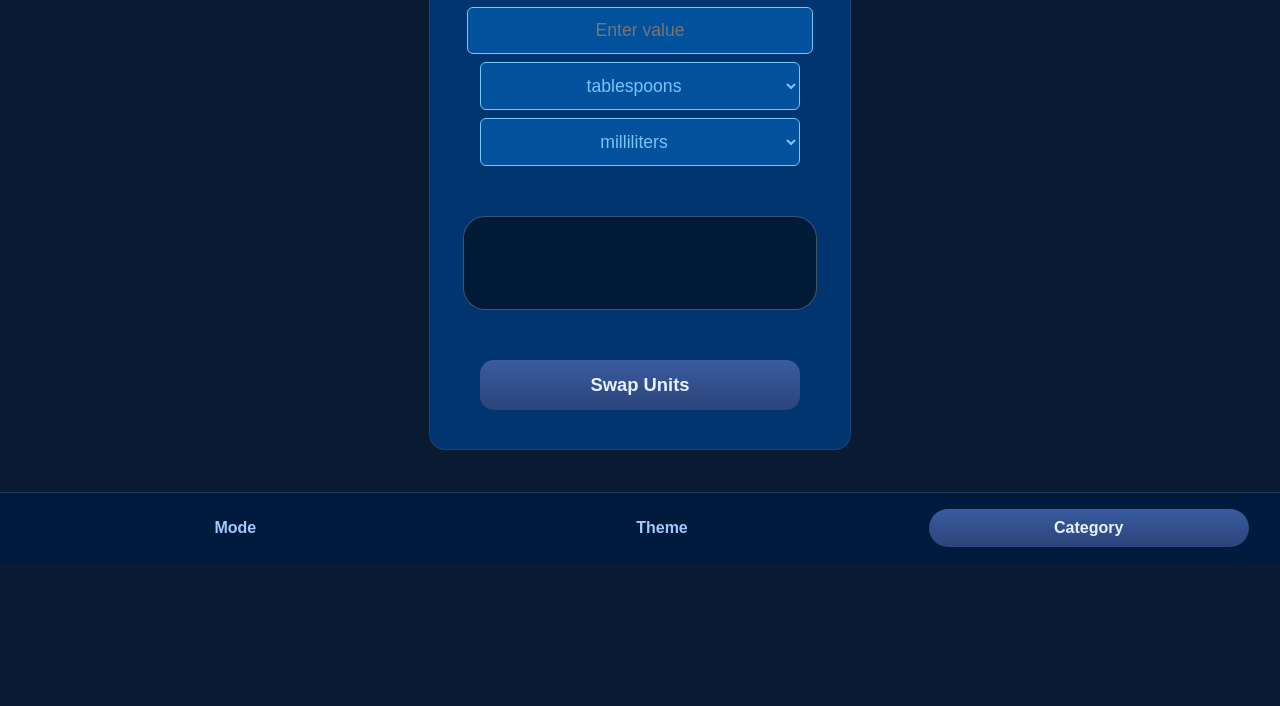
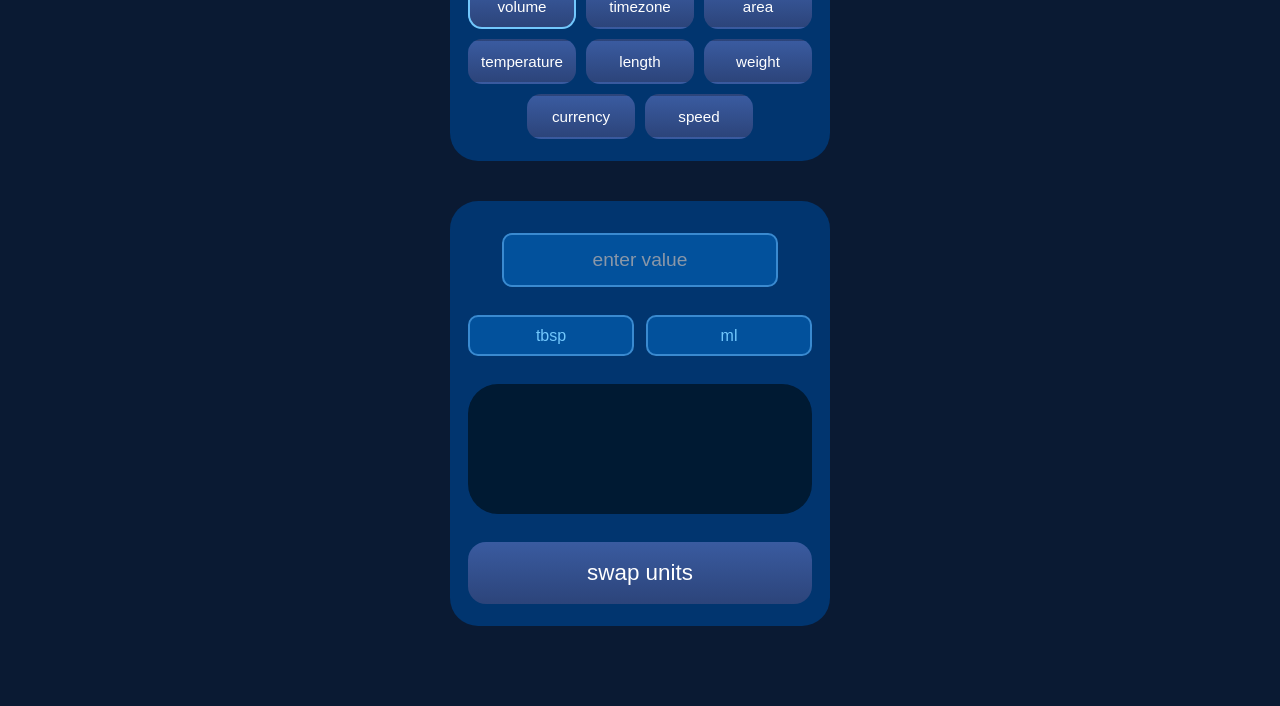
Before and after one commit to imkfnh/unit-converter-update, a plain HTML site: page index.html in a window 1280 px wide. Shown: the part 237-943 px from the top of the page. Before the commit the page ends 800 px from the top, so only its background shows below. Drawn offline with Linux system fonts and the light colour scheme; a web font is replaced by a local one.

Commit message:
Update index.html

```diff
--- a/index.html
+++ b/index.html
@@ -4,161 +4,188 @@
   <meta charset="UTF-8">
   <meta name="viewport" content="width=device-width, initial-scale=1.0">
   <title>Unit Converter</title>
+  <link rel="manifest" href="manifest.json">
   <link rel="apple-touch-icon" href="icon.png">
   <meta name="apple-mobile-web-app-capable" content="yes">
   <meta name="apple-mobile-web-app-title" content="Converter">
   <meta name="theme-color" content="#001A3D">
 
+  <!-- Font -->
+  <link rel="preconnect" href="https://fonts.googleapis.com">
+  <link rel="preconnect" href="https://fonts.gstatic.com" crossorigin>
+  <link href="https://fonts.googleapis.com/css2?family=Amaranth&display=swap" rel="stylesheet">
 </head>
 
-<body class="dark">
+<body>
 
   <!-- Header -->
   <header class="app-header">
-    <img src="header.jpeg" class="header-img">
+    <img src="header.jpeg" class="header-img" alt="">
   </header>
 
-  <!-- Main Card -->
-  <div class="card">
-    <h1>Unit Converter</h1>
+  <main class="page">
 
-    <input id="inputValue" type="text" inputmode="decimal" placeholder="Enter value">
-    <button id="negBtn" style="display:none;">± Negative</button>
+    <!-- Category Card -->
+    <section class="card">
+      <h2 class="card-title">choose category</h2>
+      <div id="categoryList" class="category-grid"></div>
+    </section>
 
+    <!-- Converter Card -->
+    <section class="card converter-card">
+      <input id="inputValue" type="text" inputmode="decimal" placeholder="enter value">
+      <button id="negBtn" class="action-btn" style="display:none;">± negative</button>
+
+      <div class="unit-row">
         <select id="fromUnit"></select>
         <select id="toUnit"></select>
+      </div>
 
       <div class="result-box">
         <div id="result"></div>
         <div id="fractionResult" class="fraction-line"></div>
       </div>
 
-    <button id="swapBtn">Swap Units</button>
-    <button id="roundBtn" style="display:none;">Round</button>
-  </div>
+      <button id="swapBtn" class="action-btn">swap units</button>
+      <button id="roundBtn" class="action-btn" style="display:none;">round</button>
+    </section>
 
-  <!-- Bottom Toolbar -->
-  <div class="bottom-toolbar">
-    <button class="toolbar-btn" id="modeBtn">Mode</button>
-    <button class="toolbar-btn" id="themeBtn">Theme</button>
-    <button class="toolbar-btn category-btn" id="categoryBtn">Category</button>
-  </div>
-
-  <!-- Category Modal -->
-  <div id="categoryModal" class="modal-backdrop hidden">
-    <div class="modal-sheet">
-      <h2>Select Category</h2>
-      <div id="categoryList" class="modal-options"></div>
-    </div>
-  </div>
+  </main>
 
 <style>
-  body {
-    font-family: Arial, sans-serif;
-    padding: 20px;
-    background-color: #002B60;
-    color: #72C7FC;
-    padding-top: 130px;
-    padding-bottom: 90px;
-    transition: background-color 0.3s ease, color 0.3s ease;
+  * {
+    box-sizing: border-box;
   }
 
-  body.dark {
+  body {
+    margin: 0;
+    font-family: "Amaranth", Arial, sans-serif;
     background-color: #0A1A33;
     color: #CFE8FF;
   }
 
   /* Header */
   .app-header {
-    position: fixed;
-    top: 0;
-    left: 0;
     width: 100%;
     height: 120px;
     background: #001A3D;
-    display: flex;
-    justify-content: center;
-    align-items: center;
-    z-index: 1000;
   }
 
   .header-img {
+    display: block;
     width: 100%;
     height: 100%;
     object-fit: cover;
-    border-bottom: 1px solid rgba(255,255,255,0.1);
   }
 
-  /* Main card */
+  /* Page + cards */
+  .page {
+    padding: 24px 20px 40px;
+  }
+
   .card {
     background: #01356F;
-    padding: 25px 20px;
-    border-radius: 16px;
+    padding: 22px 18px;
+    border-radius: 28px;
     max-width: 380px;
-    margin: 0 auto;
-    border: 1px solid rgba(255,255,255,0.08);
-    transition: background-color 0.3s ease;
+    margin: 0 auto 40px;
   }
 
-  /* Inputs + selects */
-  input,
-  select {
-    padding: 12px;
-    font-size: 1.1rem;
-    margin: 8px 0;
-    width: 100%;
-    max-width: 320px;
-    background-color: #02519C;
-    color: #72C7FC;
-    border: 1px solid #72C7FC;
-    border-radius: 6px;
-    display: block;
-    margin-left: auto;
-    margin-right: auto;
-    text-align-last: center;
+  .card-title {
+    margin: 0 0 18px;
+    padding-left: 4px;
+    font-size: 2rem;
+    font-weight: normal;
+    color: #FFFFFF;
   }
 
-  /* Buttons */
-  button {
-    width: 100%;
-    max-width: 320px;
-    padding: 14px 20px;
-    margin: 14px auto;
-    font-size: 1.15rem;
-    font-weight: 600;
-    background: linear-gradient(180deg, #3A5BA0, #2C447A);
-    color: #E8F1FF;
-    border: none;
-    border-radius: 14px;
+  /* Category buttons */
+  .category-grid {
     display: flex;
-    align-items: center;
+    flex-wrap: wrap;
     justify-content: center;
     gap: 10px;
+  }
+
+  .cat-btn {
+    flex: 0 0 calc((100% - 20px) / 3);
+    padding: 12px 4px;
+    font-family: inherit;
+    font-size: 0.95rem;
+    color: #FFFFFF;
+    background: linear-gradient(180deg, #3A5BA0, #2C447A);
+    border: 2px solid transparent;
+    border-radius: 14px;
     cursor: pointer;
     transition: transform 0.1s ease;
   }
 
-  button:active {
+  .cat-btn.active {
+    border-color: #72C7FC;
+  }
+
+  .cat-btn:active {
     transform: scale(0.97);
+  }
+
+  /* Input + selects */
+  input,
+  select {
+    font-family: inherit;
+    font-size: 1.2rem;
+    color: #72C7FC;
+    background-color: #02519C;
+    border: 2px solid #3A8AD0;
+    border-radius: 10px;
+    text-align: center;
+    -webkit-appearance: none;
+    appearance: none;
+  }
+
+  input {
+    display: block;
+    width: 80%;
+    margin: 10px auto 0;
+    padding: 14px;
+  }
+
+  input::placeholder {
+    color: #8A97A8;
+  }
+
+  .unit-row {
+    display: flex;
+    gap: 12px;
+    margin: 28px 0;
+  }
+
+  select {
+    flex: 1;
+    min-width: 0;
+    padding: 10px 6px;
+    font-size: 1rem;
+    text-align-last: center;
+    text-overflow: ellipsis;
   }
 
   /* Result box */
   .result-box {
-    margin: 50px auto;
-    padding: 24px;
-    width: 80%;
-    max-width: 320px;
-    background: rgba(0,0,0,0.5);
-    backdrop-filter: blur(50px);
-    border-radius: 22px;
-    border: 1px solid rgba(255,255,255,0.25);
+    margin: 0 auto 28px;
+    padding: 24px 16px;
+    min-height: 130px;
+    display: flex;
+    flex-direction: column;
+    justify-content: center;
+    align-items: center;
     text-align: center;
+    background: #001A33;
+    border-radius: 30px;
   }
 
   #result {
-    font-size: 2.4rem;
-    font-weight: bold;
-    min-height: 2.4rem;
+    font-size: 2.2rem;
+    min-height: 2.2rem;
+    word-break: break-word;
   }
 
   .fraction-line {
@@ -167,152 +194,86 @@
     color: #A8D9FF;
   }
 
-  /* Bottom toolbar */
-  .bottom-toolbar {
-    position: fixed;
-    bottom: 0;
-    left: 0;
+  /* Action buttons */
+  .action-btn {
+    display: flex;
+    align-items: center;
+    justify-content: center;
     width: 100%;
-    height: 70px;
-    background: #001A3D;
-    border-top: 1px solid rgba(255,255,255,0.15);
-    display: flex;
-    justify-content: space-between;
-    align-items: center;
-    padding: 0 22px;
-    z-index: 999;
+    margin: 14px 0 0;
+    padding: 18px 20px;
+    font-family: inherit;
+    font-size: 1.4rem;
+    color: #FFFFFF;
+    background: linear-gradient(180deg, #3A5BA0, #2C447A);
+    border: none;
+    border-radius: 18px;
+    cursor: pointer;
+    transition: transform 0.1s ease;
   }
 
-  .toolbar-btn {
-    background: none;
-    border: none;
-    color: #A0C9FF;
-    font-size: 1rem;
-    font-weight: 600;
-    padding: 6px 10px;
-    border-radius: 10px;
-    cursor: pointer;
-  }
-
-  .category-btn {
-    background: linear-gradient(180deg, #3A5BA0, #2C447A);
-    color: #E8F1FF;
-    border-radius: 999px;
-    padding: 10px 24px;
-    font-size: 1rem;
-    font-weight: 600;
-  }
-
-  /* Modal */
-  .modal-backdrop {
-    position: fixed;
-    inset: 0;
-    background: rgba(0,0,0,0.45);
-    display: flex;
-    justify-content: center;
-    align-items: flex-end;
-    z-index: 2000;
-    transition: opacity 0.25s ease;
-  }
-
-  .modal-backdrop.hidden {
-    opacity: 0;
-    pointer-events: none;
-  }
-
-  .modal-sheet {
-    width: 100%;
-    max-width: 420px;
-    background: #01356F;
-    padding: 25px;
-    border-radius: 22px 22px 0 0;
-    border-top: 1px solid rgba(255,255,255,0.15);
-  }
-
-  .modal-options {
-    display: flex;
-    flex-direction: column;
-    gap: 12px;
-  }
-
-  .modal-option-btn {
-    padding: 14px;
-    border-radius: 12px;
-    background: #02519C;
-    color: #E8F1FF;
-    font-size: 1.1rem;
-    border: 1px solid rgba(255,255,255,0.15);
-    display: flex;
-    align-items: center;
-    gap: 12px;
-    cursor: pointer;
-  }
-
-  .cat-icon {
-    width: 28px;
-    height: 28px;
-    object-fit: contain;
+  .action-btn:active {
+    transform: scale(0.97);
   }
 </style>
 
 
 <script>
 
-
 /* -----------------------------
    LABELS + PRETTY UNIT SYMBOLS
 ------------------------------*/
 const unitLabels = {
   cups: "cups",
-  ounces: "ounces",
-  tablespoons: "tablespoons",
-  teaspoons: "teaspoons",
-  pints: "pints",
-  quarts: "quarts",
-  gallons: "gallons",
-  milliliters: "milliliters",
-  liters: "liters",
+  ounces: "oz",
+  tablespoons: "tbsp",
+  teaspoons: "tsp",
+  pints: "pt",
+  quarts: "qt",
+  gallons: "gal",
+  milliliters: "ml",
+  liters: "L",
 
-  sqft: "square foot (ft²)",
-  sqyd: "square yard (yd²)",
-  acre: "acre (ac)",
-  sqmi: "square mile (mi²)",
-  sqkm: "square kilometer (km²)",
-  sqin: "square inch (in²)",
-  sqmm: "square millimeter (mm²)",
-  sqcm: "square centimeter (cm²)",
-  sqm: "square meter (m²)",
-  hectare: "hectare (ha)",
+  sqft: "ft²",
+  sqyd: "yd²",
+  acre: "acre",
+  sqmi: "mi²",
+  sqkm: "km²",
+  sqin: "in²",
+  sqmm: "mm²",
+  sqcm: "cm²",
+  sqm: "m²",
+  hectare: "hectare",
 
-  celsius: "Celsius",
-  fahrenheit: "Fahrenheit",
+  celsius: "°C",
+  fahrenheit: "°F",
 
-  grams: "grams",
-  kilograms: "kilograms",
-  pounds: "pounds",
+  grams: "g",
+  kilograms: "kg",
+  pounds: "lb",
 
-  kmh: "kilometers per hour",
-  mph: "miles per hour",
+  kmh: "km/h",
+  mph: "mph",
   knots: "knots",
 
-  cm: "centimeters",
-  m: "meters",
-  inches: "inches",
-  feet: "feet",
-  km: "kilometers",
-  miles: "miles",
+  cm: "cm",
+  m: "m",
+  inches: "in",
+  feet: "ft",
+  km: "km",
+  miles: "mi",
 
   UTC: "UTC",
-  MST: "Mountain Standard Time",
-  CST: "Central Standard Time",
-  EST: "Eastern Standard Time",
-  PST: "Pacific Standard Time",
+  MST: "MST",
+  CST: "CST",
+  EST: "EST",
+  PST: "PST",
 
-  EUR: "Euro",
-  USD: "US Dollar",
-  GBP: "British Pound",
-  CAD: "Canadian Dollar",
-  AUD: "Australian Dollar"
+  EUR: "EUR",
+  USD: "USD",
+  GBP: "GBP",
+  CAD: "CAD",
+  AUD: "AUD"
 };
 
 const prettyUnits = {
@@ -396,10 +357,6 @@ class ConverterEngine {
     };
   }
 
-  getCategories() {
-    return Object.keys(this.categories);
-  }
-
   getUnits(category) {
     return this.categories[category] || [];
   }
@@ -413,10 +370,7 @@ class ConverterEngine {
 
     switch (category) {
 
-      /* -----------------------------
-         VOLUME
-         Each number = units per 1 cup
-      ------------------------------*/
+      /* VOLUME: each number = units per 1 cup */
       case "volume": {
         const vol = {
           cups: 1,
@@ -432,17 +386,13 @@ class ConverterEngine {
         return value * (vol[to] / vol[from]);
       }
 
-      /* -----------------------------
-         TEMPERATURE
-      ------------------------------*/
+      /* TEMPERATURE */
       case "temperature":
         if (from === "celsius" && to === "fahrenheit") return value * 9/5 + 32;
         if (from === "fahrenheit" && to === "celsius") return (value - 32) * 5/9;
         return value;
 
-      /* -----------------------------
-         WEIGHT
-      ------------------------------*/
+      /* WEIGHT */
       case "weight": {
         const wt = {
           grams: 1,
@@ -450,18 +400,11 @@ class ConverterEngine {
           ounces: 28.3495,
           pounds: 453.592
         };
-
-        // Convert input to grams
         const gramsValue = value * wt[from];
-
-        // Convert grams to target unit
         return gramsValue / wt[to];
       }
 
-      /* -----------------------------
-         SPEED
-         Base unit = km/h
-      ------------------------------*/
+      /* SPEED (base unit = km/h) */
       case "speed": {
         const spd = {
           kmh: 1,
@@ -472,9 +415,7 @@ class ConverterEngine {
         return kmhValue / spd[to];
       }
 
-      /* -----------------------------
-         LENGTH
-      ------------------------------*/
+      /* LENGTH */
       case "length": {
         const len = {
           cm: 0.01,
@@ -487,9 +428,7 @@ class ConverterEngine {
         return value * len[from] / len[to];
       }
 
-      /* -----------------------------
-         TIMEZONE
-      ------------------------------*/
+      /* TIMEZONE */
       case "timezone": {
         const offsets = {
           UTC: 0,
@@ -501,9 +440,7 @@ class ConverterEngine {
         return value + (offsets[to] - offsets[from]);
       }
 
-      /* -----------------------------
-         AREA
-      ------------------------------*/
+      /* AREA */
       case "area": {
         const area = {
           sqft: 0.092903,
@@ -521,9 +458,7 @@ class ConverterEngine {
         return sqmValue / area[to];
       }
 
-      /* -----------------------------
-         CURRENCY
-      ------------------------------*/
+      /* CURRENCY */
       case "currency": {
         const rates = {
           EUR: 1.0,
@@ -575,6 +510,13 @@ class UIBinder {
   constructor(engine) {
     this.engine = engine;
 
+    // Order the category buttons appear on screen
+    this.categoryOrder = [
+      "volume", "timezone", "area",
+      "temperature", "length", "weight",
+      "currency", "speed"
+    ];
+
     this.inputEl = document.getElementById("inputValue");
     this.fromEl = document.getElementById("fromUnit");
     this.toEl = document.getElementById("toUnit");
@@ -585,19 +527,13 @@ class UIBinder {
     this.roundBtn = document.getElementById("roundBtn");
     this.negBtn = document.getElementById("negBtn");
 
-    this.categoryBtn = document.getElementById("categoryBtn");
-    this.categoryModal = document.getElementById("categoryModal");
     this.categoryList = document.getElementById("categoryList");
 
-    this.themeBtn = document.getElementById("themeBtn");
-    this.modeBtn = document.getElementById("modeBtn");
-
     this.currentCategory = "volume";
-    this.currentThemeIndex = 0;
   }
 
   init() {
-    this.populateCategoryModal();
+    this.populateCategoryButtons();
     this.setCategory("volume");
 
     this.inputEl.addEventListener("input", () => this.updateResult());
@@ -607,21 +543,28 @@ class UIBinder {
     this.swapBtn.addEventListener("click", () => this.handleSwap());
     this.roundBtn.addEventListener("click", () => this.handleRound());
     this.negBtn.addEventListener("click", () => this.handleNegative());
+  }
 
-    this.categoryBtn.addEventListener("click", () => this.openCategoryModal());
-    this.categoryModal.addEventListener("click", (e) => {
-      if (e.target === this.categoryModal) this.closeCategoryModal();
+  populateCategoryButtons() {
+    this.categoryList.innerHTML = this.categoryOrder
+      .map(c => `<button class="cat-btn" data-cat="${c}">${c}</button>`)
+      .join("");
+
+    this.categoryList.addEventListener("click", (e) => {
+      const btn = e.target.closest(".cat-btn");
+      if (!btn) return;
+      this.setCategory(btn.getAttribute("data-cat"));
     });
-
-    this.themeBtn.addEventListener("click", () => this.cycleTheme());
-    this.modeBtn.addEventListener("click", () => this.toggleDarkMode());
   }
 
   populateUnits(category) {
     const units = this.engine.getUnits(category);
+    const options = units
+      .map(u => `<option value="${u}">${unitLabels[u]}</option>`)
+      .join("");
 
-    this.fromEl.innerHTML = units.map(u => `<option value="${u}">${unitLabels[u]}</option>`).join("");
-    this.toEl.innerHTML = units.map(u => `<option value="${u}">${unitLabels[u]}</option>`).join("");
+    this.fromEl.innerHTML = options;
+    this.toEl.innerHTML = options;
 
     const [defFrom, defTo] = this.engine.getDefaultUnits(category);
     this.fromEl.value = defFrom;
@@ -659,12 +602,6 @@ class UIBinder {
     } else {
       this.fractionEl.textContent = "";
     }
-
-    if (this.currentCategory === "length") {
-      this.roundBtn.style.display = "block";
-    } else {
-      this.roundBtn.style.display = "none";
-    }
   }
 
   handleSwap() {
@@ -698,59 +635,20 @@ class UIBinder {
     this.fractionEl.textContent = `≈ ${frac} ${prettyUnit}`;
   }
 
-  populateCategoryModal() {
-    const cats = this.engine.getCategories();
-
-    this.categoryList.innerHTML = cats
-      .map(c => `
-        <button class="modal-option-btn" data-cat="${c}">
-          <img class="cat-icon" src="icons/${c}.png" onerror="this.style.display='none'">
-          ${c.charAt(0).toUpperCase() + c.slice(1)}
-        </button>
-      `)
-      .join("");
-
-    this.categoryList.addEventListener("click", (e) => {
-      const btn = e.target.closest(".modal-option-btn");
-      if (!btn) return;
-      const cat = btn.getAttribute("data-cat");
-      this.setCategory(cat);
-      this.closeCategoryModal();
-    });
-  }
-
   setCategory(category) {
     this.currentCategory = category;
     this.populateUnits(category);
-    this.categoryBtn.textContent = "Category";
+
+    // Highlight the active category button
+    this.categoryList.querySelectorAll(".cat-btn").forEach(btn => {
+      btn.classList.toggle("active", btn.getAttribute("data-cat") === category);
+    });
+
+    // Category-specific buttons
     this.negBtn.style.display = category === "temperature" ? "flex" : "none";
+    this.roundBtn.style.display = category === "length" ? "flex" : "none";
+
     this.updateResult();
-  }
-
-  openCategoryModal() {
-    this.categoryModal.classList.remove("hidden");
-  }
-
-  closeCategoryModal() {
-    this.categoryModal.classList.add("hidden");
-  }
-
-  cycleTheme() {
-    this.currentThemeIndex = (this.currentThemeIndex + 1) % 3;
-
-    const themes = [
-      { bg: "#002B60", card: "#01356F" },
-      { bg: "#003B4F", card: "#015C6F" },
-      { bg: "#2B004F", card: "#3A006F" }
-    ];
-
-    const theme = themes[this.currentThemeIndex];
-    document.body.style.backgroundColor = theme.bg;
-    document.querySelector(".card").style.backgroundColor = theme.card;
-  }
-
-  toggleDarkMode() {
-    document.body.classList.toggle("dark");
   }
 }
 
@@ -770,7 +668,6 @@ if ("serviceWorker" in navigator) {
   navigator.serviceWorker.register("service-worker.js");
 }
 
-
 </script>
 
 </body>
```
Lines whose indentation alone changed are shown as unchanged.
